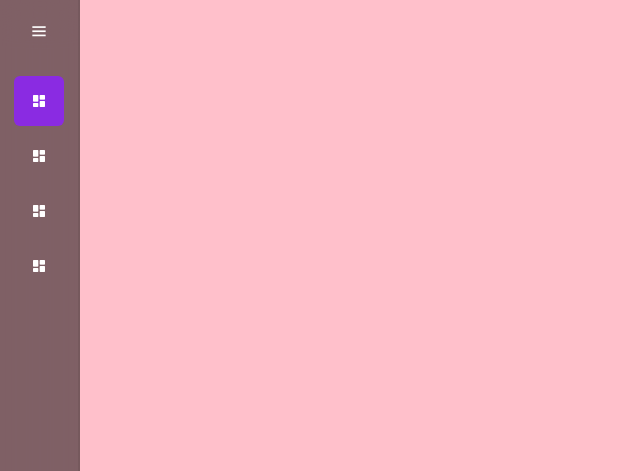
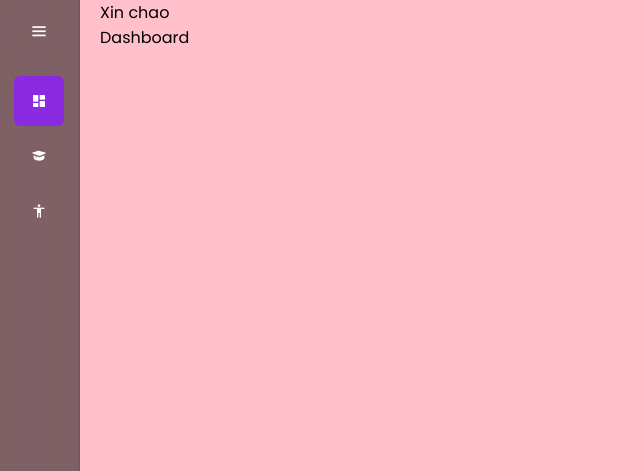
Before and after one commit to Sakurathanh2003/QLGV_SV_PHP, a PHP site: page /GUI/Admin/adminUI.php in a window 1280 px wide. Shown: the top 471 px of the page, without its empty margins (0-640 px from the left). Run offline with PHP 8.4, Linux system fonts and the light colour scheme; the visitor is signed in with stand-in values (Sample User, id 1).

Commit message:
create tab

```diff
--- /dev/null
+++ b/GUI/Admin/Tab/dashboardTabUI.php
@@ -0,0 +1,6 @@
+<style>
+
+</style>
+<div>
+    Dashboard
+</div>
--- /dev/null
+++ b/GUI/Admin/Tab/studentTabUI.php
@@ -0,0 +1,3 @@
+<div>
+    Student
+</div>
--- /dev/null
+++ b/GUI/Admin/Tab/teacherTabUI.php
@@ -0,0 +1,3 @@
+<div>
+    Teacher
+</div>
--- a/GUI/Admin/adminUI.css
+++ b/GUI/Admin/adminUI.css
@@ -160,3 +160,12 @@ body {
 .sidebar.active ul li .tooltip {
     display: none;
 }
+
+.content {
+    margin-left: 100px;
+    transition: .5s ease;
+}
+
+.content.active {
+    margin-left: 260px;
+}
--- a/GUI/Admin/adminUI.js
+++ b/GUI/Admin/adminUI.js
@@ -1,8 +1,10 @@
-let btn = document.querySelector('#btn');
 let sidebar = document.querySelector('.sidebar');
 let listItem = document.querySelectorAll('.list-item');
+let content = document.querySelector('.content');
+let btn = document.querySelector('#btn');
 
 btn.onclick = function() {
+    content.classList.toggle('active');
     sidebar.classList.toggle('active');
 }
 
@@ -17,3 +19,17 @@ function activeLink() {
 listItem.forEach(item =>
     item.onclick = activeLink
 );
+
+function login() {
+    document.getElementById('logoutForm').submit();
+}
+
+function openTab(tabName) {
+    var i, x;
+    x = document.getElementsByClassName("tab");
+    for (i = 0; i < x.length; i++) {
+        x[i].style.display = "none";
+    }
+
+    document.getElementById(tabName).style.display = "block";
+}
--- a/GUI/Admin/adminUI.php
+++ b/GUI/Admin/adminUI.php
@@ -30,32 +30,25 @@ if ($_SERVER["REQUEST_METHOD"] == "POST") {
 
         <ul class="list">
             <li class="list-item active">
-                <a href="#">
+                <a href="#" onClick="openTab('dashboardTab');">
                     <i class='bx bxs-dashboard' ></i>
                     <span class="links-name">Dashboard</span>
                 </a>
                 <span class="tooltip">Dashboard</span>
             </li>
             <li class="list-item">
-                <a href="#">
-                    <i class='bx bxs-dashboard' ></i>
-                    <span class="links-name">Dashboard</span>
+                <a href="#" onClick="openTab('studentTab');">
+                    <i class='bx bxs-graduation'></i>
+                    <span class="links-name">Student</span>
                 </a>
-                <span class="tooltip">Dashboard</span>
+                <span class="tooltip">Student</span>
             </li>
             <li class="list-item">
-                <a href="#">
-                    <i class='bx bxs-dashboard' ></i>
-                    <span class="links-name">Dashboard</span>
+                <a href="#" onClick="openTab('teacherTab');">
+                    <i class='bx bx-body'></i>
+                    <span class="links-name">Teacher</span>
                 </a>
-                <span class="tooltip">Dashboard</span>
-            </li>
-            <li class="list-item">
-                <a href="#">
-                    <i class='bx bxs-dashboard' ></i>
-                    <span class="links-name">Dashboard</span>
-                </a>
-                <span class="tooltip">Dashboard</span>
+                <span class="tooltip">Teacher</span>
             </li>
         </ul>
 
@@ -69,15 +62,30 @@ if ($_SERVER["REQUEST_METHOD"] == "POST") {
                 </li>
             </ul>
         </form>
-        <script>
-            function login() {
-                document.getElementById('logoutForm').submit();
-            }
-        </script>
     </div>
+    <!--Content-->
+    <div class="content">
+        <div class="header">
+            Xin chao
+        </div>
+        <div id="dashboardTab" class="tab">
+            <?php
+                include "../Admin/Tab/dashboardTabUI.php";
+            ?>
+        </div>
 
-    <!--Content-->
+        <div id="studentTab" class="tab" style="display: none">
+            <?php
+                include "../Admin/Tab/studentTabUI.php";
+            ?>
+        </div>
 
+        <div id= "teacherTab" class="tab" style="display: none">
+            <?php
+                 include "../Admin/Tab/teacherTabUI.php";
+            ?>
+        </div>
+    </div>
     <script src="adminUI.js"></script>
 </body>
 </html>
```
Also changed, not shown: DAO/StudentDAO.php (added), DAO/TeacherDAO.php (added).
